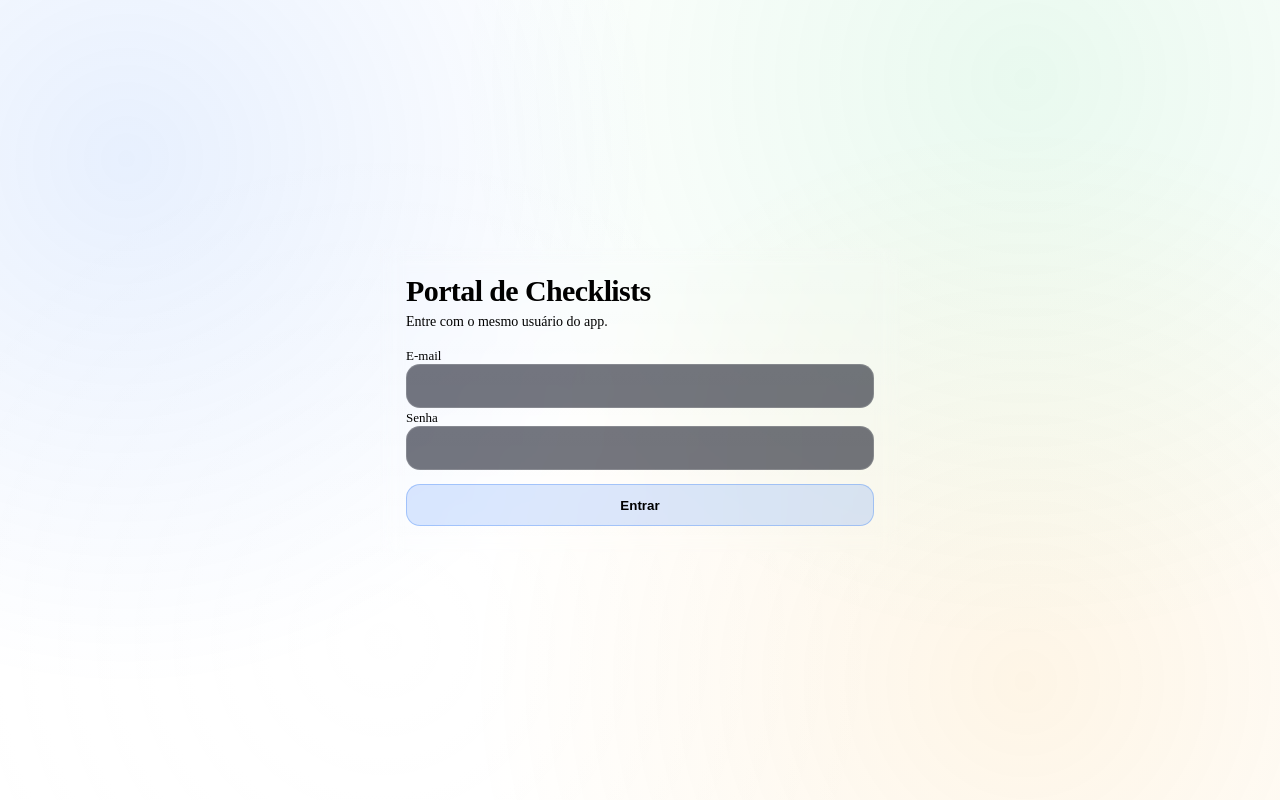
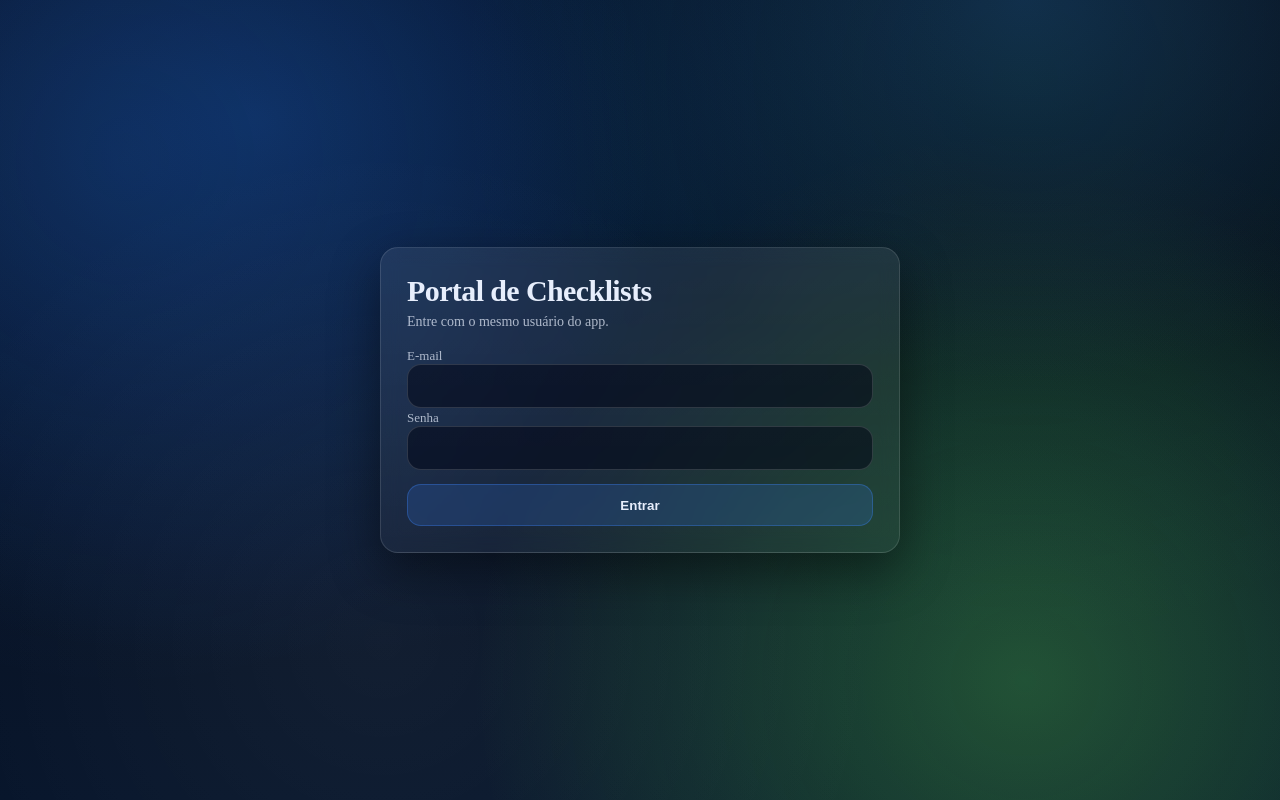
Before and after one commit to meliodas2518/Portal-checklist, a Next.js app: page /login in a window 1280 px wide. Built offline with nearby package versions, Linux system fonts and the light colour scheme; no server answers.

Commit message:
redeployd

```diff
--- a/styles/globals.css
+++ b/styles/globals.css
@@ -1,4 +1,4 @@
-<<<<<<< HEAD
+
 /* styles/globals.css */
 
 :root{
```
